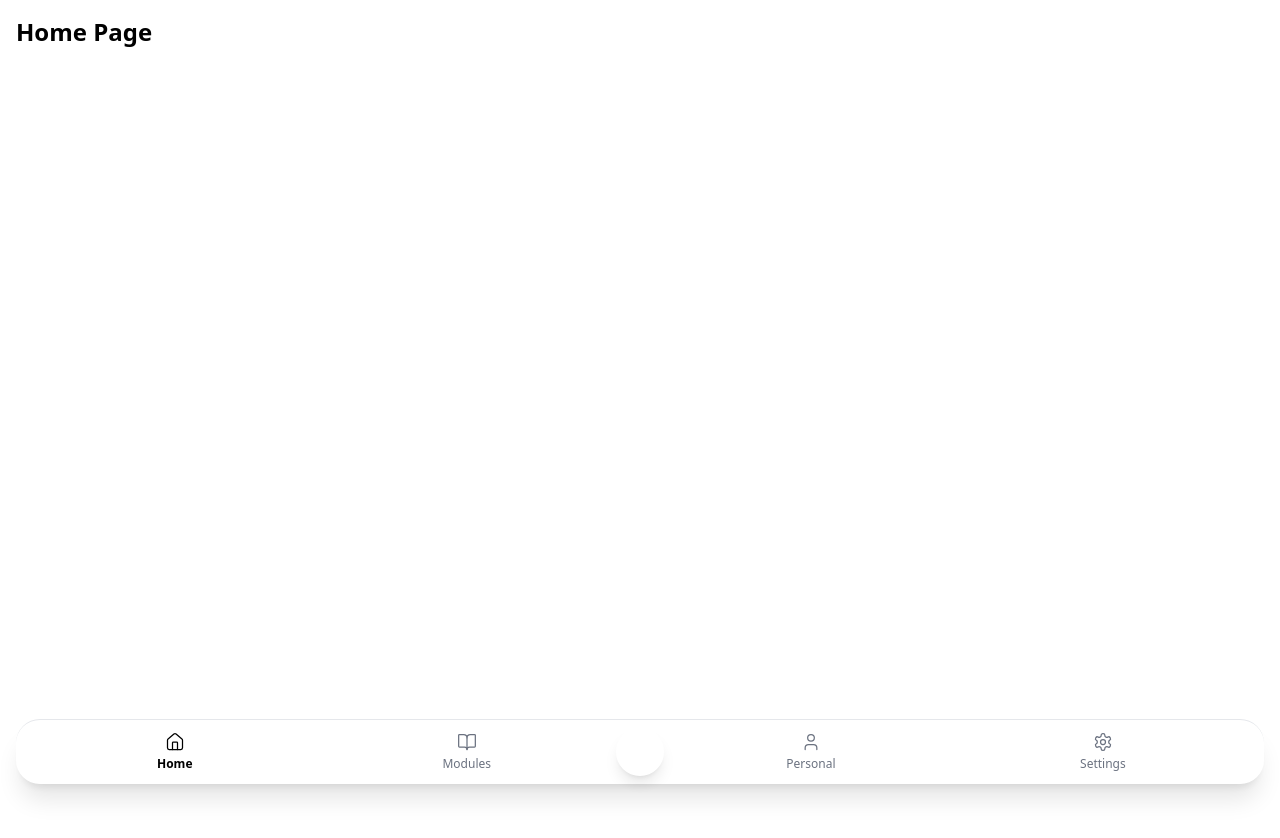
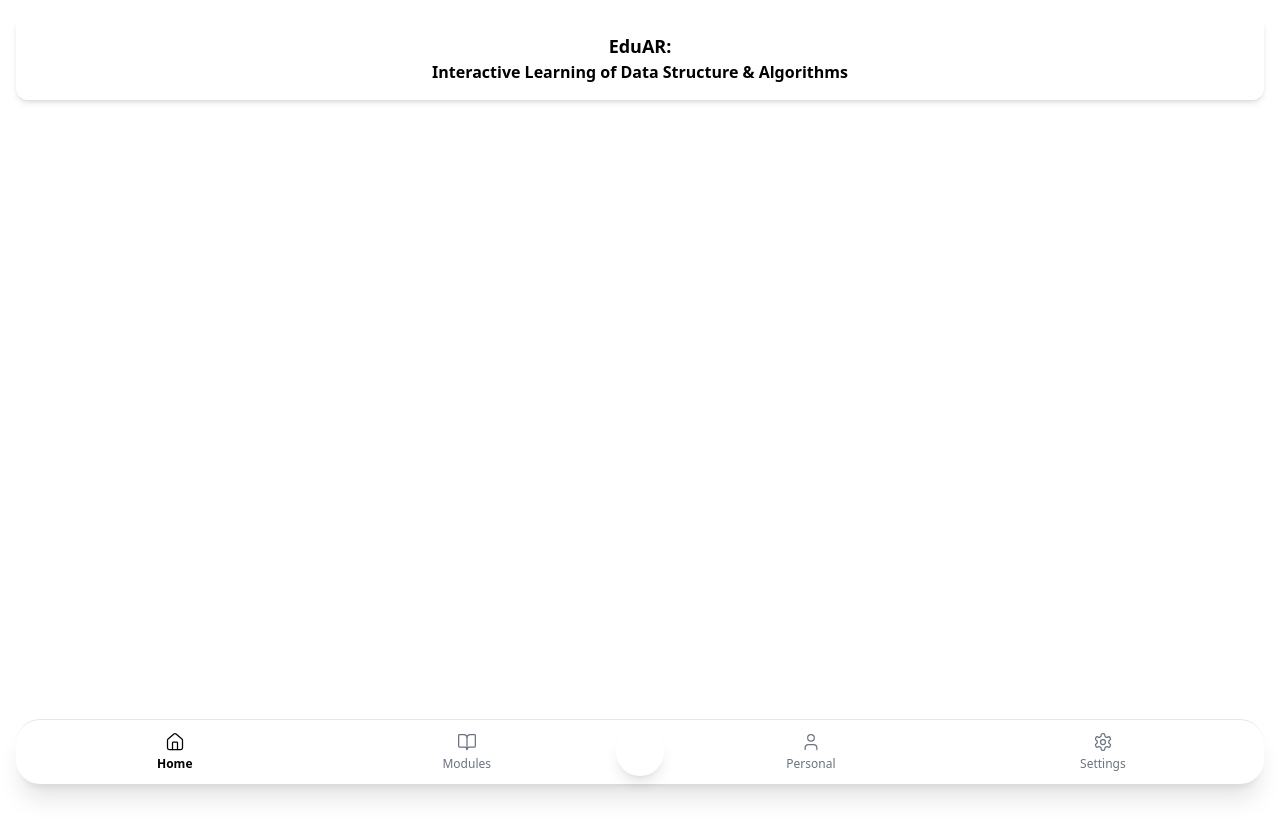
Before and after one commit to tortangChris/EduAR-IL, a React (Vite) app: page / in a window 1280 px wide. Shown: the top 838 px of the page. Before the commit the page ends 800 px from the top, so only its background shows below. Built offline with nearby package versions, Linux system fonts and the light colour scheme.

Commit message:
Add top bar to home page

```diff
--- a/package.json
+++ b/package.json
@@ -13,6 +13,7 @@
     "autoprefixer": "^10.4.21",
     "lucide-react": "^0.501.0",
     "postcss": "^8.5.3",
+    "rc-progress": "^4.0.0",
     "react": "^19.0.0",
     "react-dom": "^19.0.0",
     "react-router-dom": "^7.5.1"
--- a/src/pages/Home.jsx
+++ b/src/pages/Home.jsx
@@ -2,8 +2,13 @@ import React from "react";
 
 const Home = () => {
   return (
-    <div className="p-4">
-      <h1 className="text-2xl font-bold">Home Page</h1>
+    <div className="pt-4 px-4 pb-20 min-h-screen bg-base-100">
+      <div className="w-full text-center text-gray py-4 px-6 rounded-xl shadow-md">
+        <h1 className="text-lg font-semibold">EduAR:</h1>
+        <p className="text-s font-semibold">
+          Interactive Learning of Data Structure & Algorithms
+        </p>
+      </div>
     </div>
   );
 };
```
Also changed, not shown: 1 other file (tests, documents, lock files or other folders).
